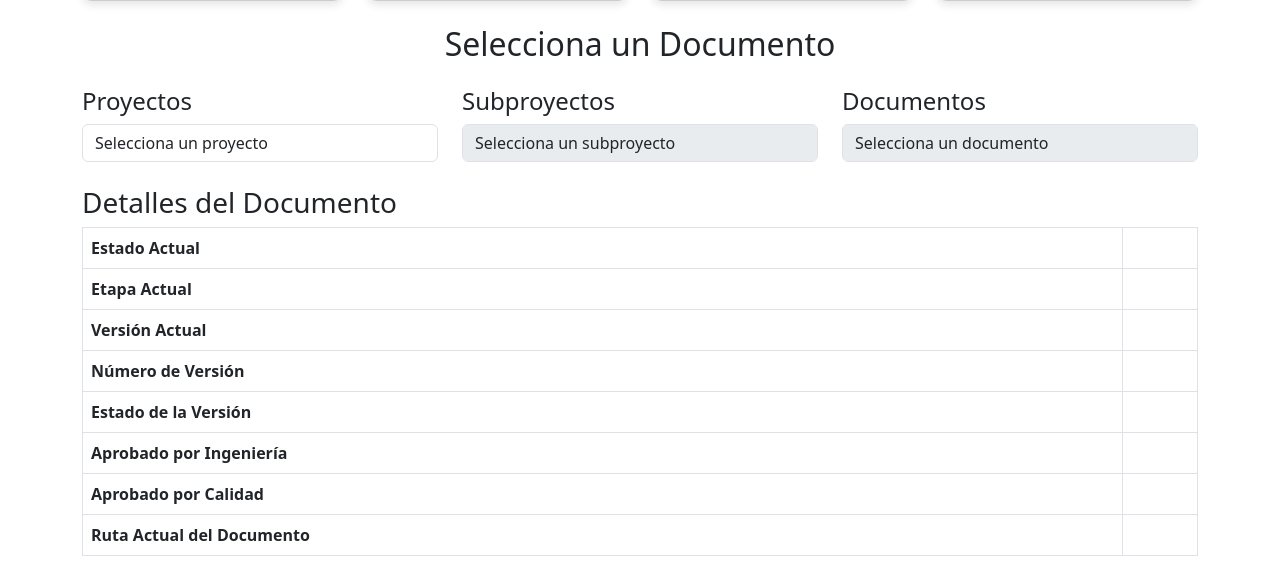
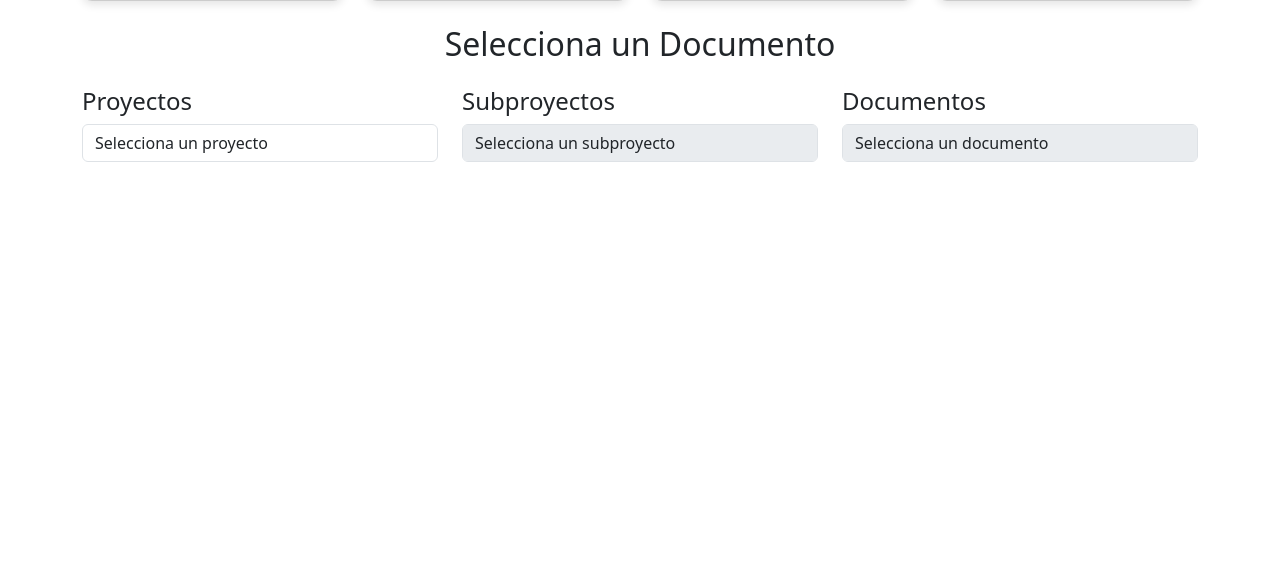
Before and after one commit to felipe97rg/APLICACION_DOCUMENTOS, a Django app: page /dashboard/ in a window 1280 px wide. Shown: the part 298-878 px from the top of the page. After the commit the page ends 460 px from the top, so only its background shows below. Run offline with Django 5.2, Linux system fonts and the light colour scheme; the visitor is signed in with stand-in values (Sample User, id 1); data that the repository does not hold is empty.

Commit message:
Cambios frontend resumen de los proyectos 25/02/2025 -7

```diff
--- a/documentos/templates/documentos/dashboard.html
+++ b/documentos/templates/documentos/dashboard.html
@@ -90,7 +90,7 @@
             </div>
             > > -->
         <!-- Detalles del Documento -->
-            <div id="documento-detalle" class="mt-4">
+            <div id="documento-detalle" class="mt-4 d-none" >
                 <h3>Detalles del Documento</h3>
                 <table class="table table-bordered">
                     <tr><th>Estado Actual</th><td id="estado_actual"></td></tr>
```
